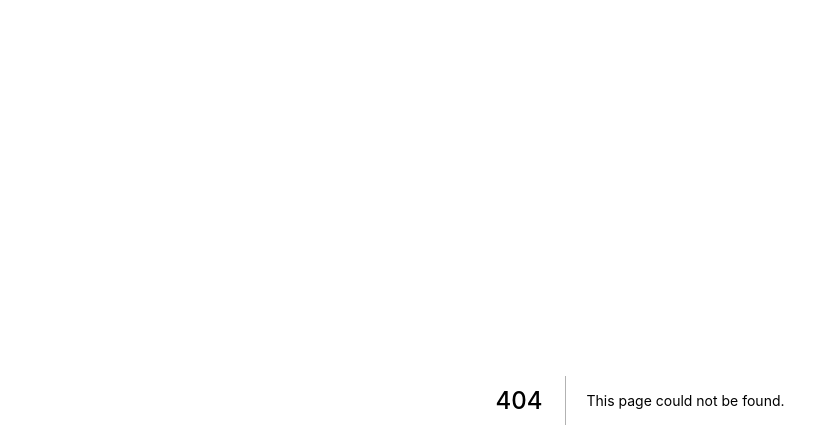
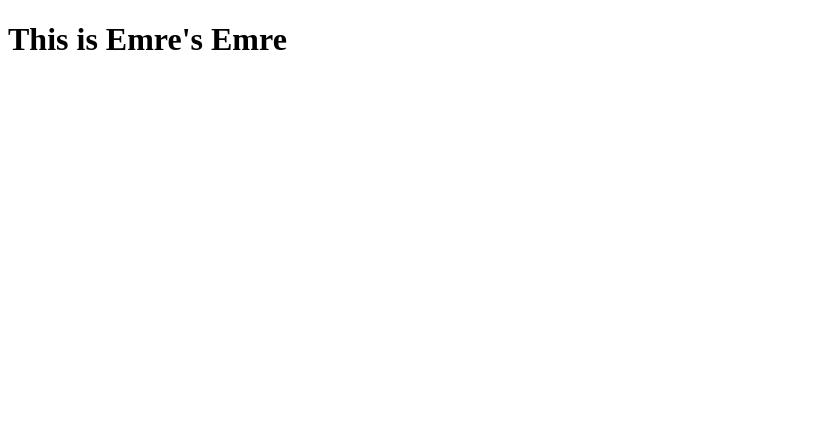
Before and after one commit to empi6/trial, a Next.js app: page /emre in a window 1280 px wide. Before the commit this address had no page. Shown: the top 448 px of the page, without its empty margins (0-839 px from the left). Built offline with nearby package versions, Linux system fonts and the light colour scheme.

Commit message:
emre.tsx added

```diff
--- a/package.json
+++ b/package.json
@@ -11,5 +11,9 @@
     "next": "^10.0.0",
     "react": "17.0.1",
     "react-dom": "17.0.1"
+  },
+  "devDependencies": {
+    "@types/react": "^17.0.3",
+    "typescript": "^4.2.4"
   }
 }
--- /dev/null
+++ b/pages/emre.tsx
@@ -0,0 +1,11 @@
+
+import Head from 'next/head'
+
+export default function Emre () {
+
+    const textFirst:String  = "Emre";
+
+    return(
+        <h1> This is Emre's {textFirst} </h1>
+    )
+}
```
Also changed, not shown: tsconfig.json (added, +29 -0 lines), next-env.d.ts (added), 1 other file (tests, documents, lock files or other folders).
